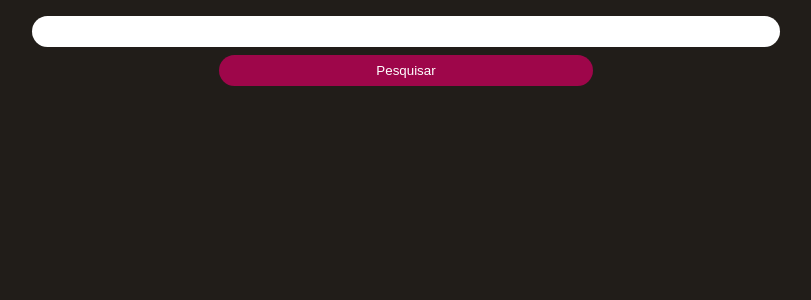
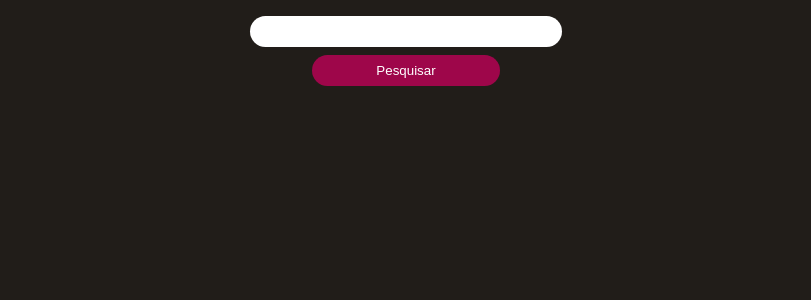
Before and after one commit to TomDevBr/backend_desafio_k, a React (Vite) app in the folder frontend/: page / in a window 1280 px wide. Shown: the top 300 px of the page, without its empty margins (234-1045 px from the left). Built offline with nearby package versions, Linux system fonts and the light colour scheme.

Commit message:
add responsive layout for input and button

```diff
--- a/frontend/src/App.module.css
+++ b/frontend/src/App.module.css
@@ -49,17 +49,25 @@
 
 @media (min-width: 769px) {
     .container {
-        .inputSearch{}
+        .inputSearch{
+            width: 40%;
+        }
 
-        .buttonSearch{}
+        .buttonSearch{
+            width: 20%;
+        }
     }
 }
 
 
 @media (min-width: 1025px) {
     .container {
-        .inputSearch{}
+        .inputSearch{
+            width: 25%;
+        }
 
-        .buttonSearch{}
+        .buttonSearch{
+            width: 15%;
+        }
     }
 }
```
